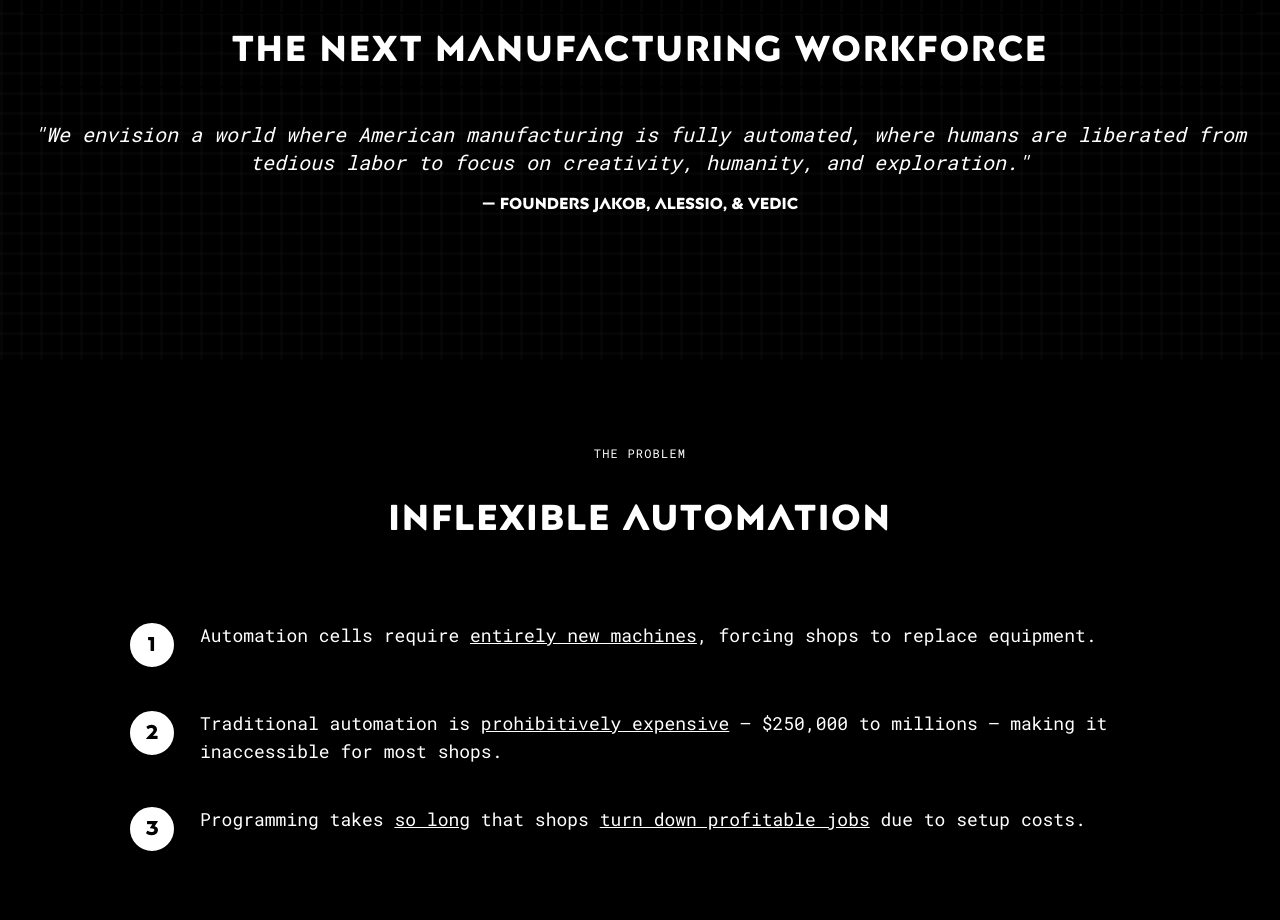
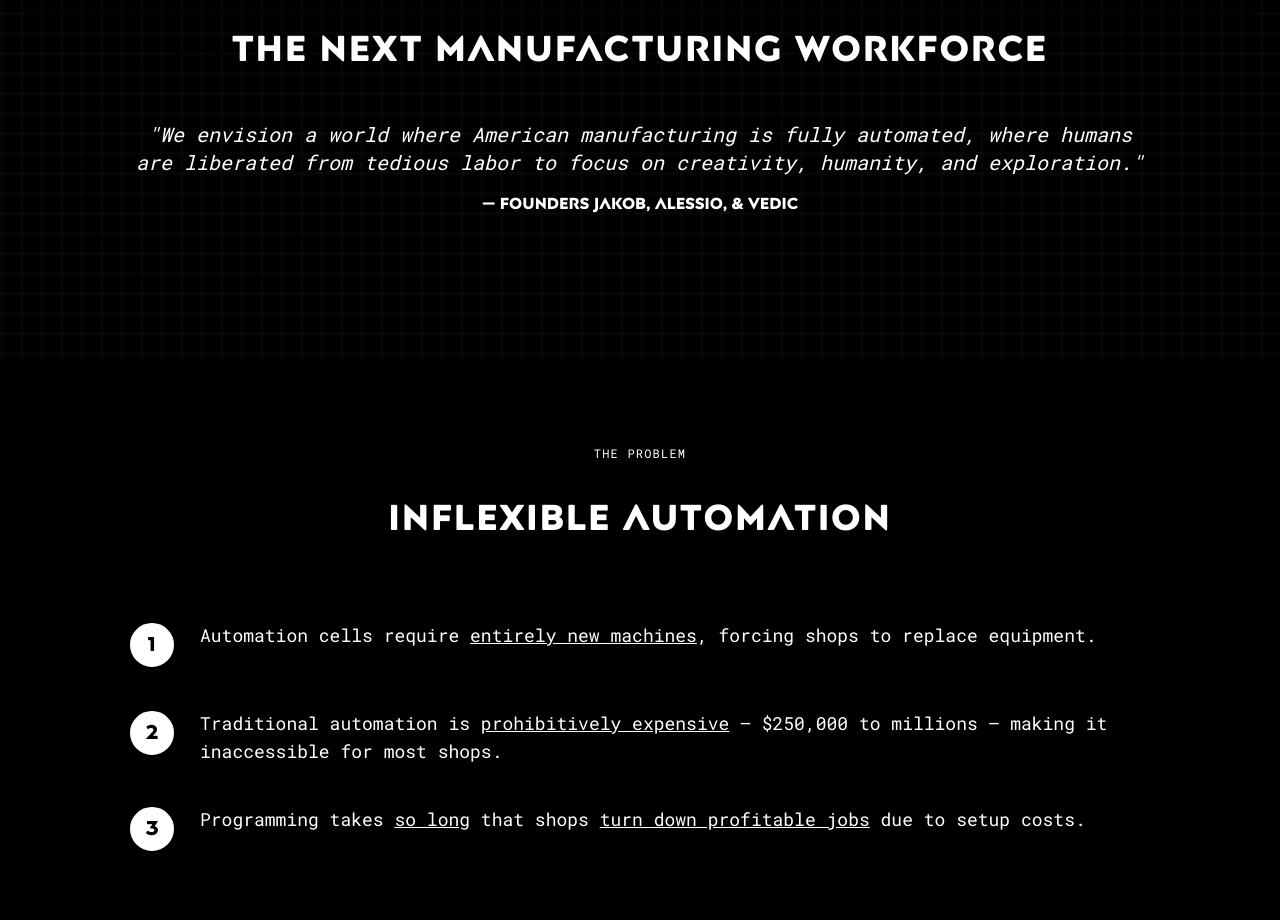
Before and after one commit to SavaRobotics/SavaRobotics.github.io, a plain HTML site: page index.html in a window 1280 px wide. Shown: the part 900-1820 px from the top of the page. Drawn offline with nearby package versions, Linux system fonts and the light colour scheme.

Commit message:
Adjust quote width in Vision section to match Problem section list width

```diff
--- a/index.html
+++ b/index.html
@@ -144,8 +144,10 @@
                 <div class="h-0.5 mx-auto bg-black mb-4 vision-line"></div>
                 <h2 class="text-4xl font-bold mb-4 tracking-wider vision-heading">THE NEXT MANUFACTURING WORKFORCE</h2>
                 <div class="h-0.5 mx-auto bg-black mb-8 vision-line"></div>
-                <p class="text-xl italic text-center font-mono">"We envision a world where American manufacturing is fully automated, where humans are liberated from tedious labor to focus on creativity, humanity, and exploration."</p>
-                <p class="text-center mt-4 font-bold">— Founders Jakob, Alessio, & Vedic</p>
+                <div class="max-w-5xl mx-auto">
+                    <p class="text-xl italic text-center font-mono">"We envision a world where American manufacturing is fully automated, where humans are liberated from tedious labor to focus on creativity, humanity, and exploration."</p>
+                    <p class="text-center mt-4 font-bold">— Founders Jakob, Alessio, & Vedic</p>
+                </div>
             </div>
         </div>
 
```
